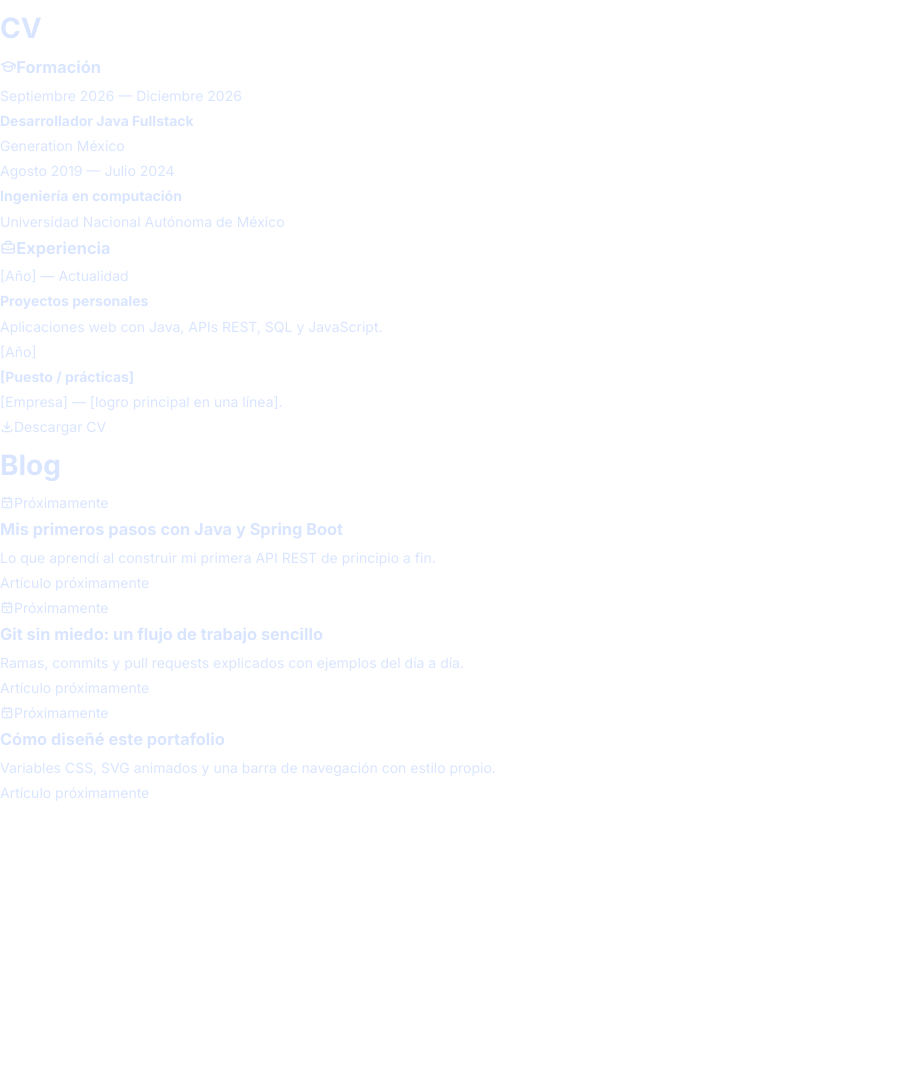
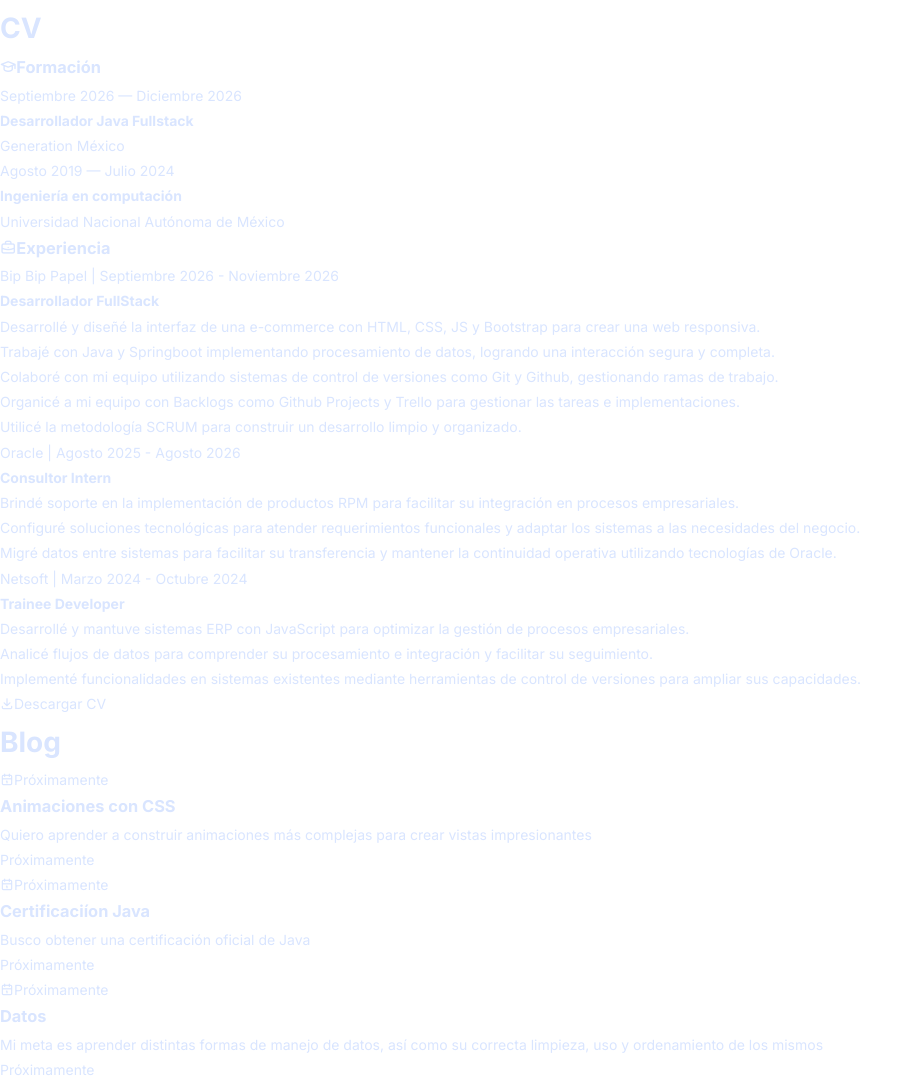
Before and after one commit to DanielMirandaAyalaDev/Portafolio_DV, a plain HTML site: page index.html in a window 1280 px wide. Shown: the part 3612-4693 px from the top of the page, without its empty margins (0-923 px from the left). Before the commit the page ends 4417 px from the top, so only its background shows below. Drawn offline with Linux system fonts and the light colour scheme.

Commit message:
feature: se llena la info faltante

```diff
--- a/index.html
+++ b/index.html
@@ -13,6 +13,7 @@
 </head>
 <body>
     <a class="skip-link" href="#contenido-principal">Saltar al contenido</a>
+
     <!--Menú de navegación-->
     <div id="page" class="site">
         <div class="nav_container">
@@ -50,6 +51,7 @@
                     </li>
                 </ul>
             </nav>
+
             <!-- Contenido de cada una de las secciones -->
             <main id="contenido-principal">
                 <div id="home_nav">
@@ -211,45 +213,58 @@
                             <h3><i class="ti ti-briefcase" aria-hidden="true"></i>Experiencia</h3>
                             <ol class="linea-tiempo">
                                 <li>
-                                    <span class="fecha">[Año] — Actualidad</span>
-                                    <h4>Proyectos personales</h4>
-                                    <p>Aplicaciones web con Java, APIs REST, SQL y JavaScript.</p>
+                                    <span class="fecha">Bip Bip Papel | Septiembre 2026 - Noviembre 2026</span>
+                                    <h4>Desarrollador FullStack</h4>
+                                    <p>Desarrollé y diseñé la interfaz de una e-commerce con HTML, CSS, JS y Bootstrap para crear una web responsiva.</p>
+                                    <p>Trabajé con Java y Springboot implementando procesamiento de datos, logrando una interacción segura y completa.</p>
+                                    <p>Colaboré con mi equipo utilizando sistemas de control de versiones como Git y Github, gestionando ramas de trabajo.</p>
+                                    <p>Organicé a mi equipo con Backlogs como Github Projects y Trello para gestionar las tareas e implementaciones.</p>
+                                    <p>Utilicé la metodología SCRUM para construir un desarrollo limpio y organizado.</p>
                                 </li>
                                 <li>
-                                    <span class="fecha">[Año]</span>
-                                    <h4>[Puesto / prácticas]</h4>
-                                    <p>[Empresa] — [logro principal en una línea].</p>
+                                    <span class="fecha">Oracle | Agosto 2025 - Agosto 2026</span>
+                                    <h4>Consultor Intern</h4>
+                                    <p>Brindé soporte en la implementación de productos RPM para facilitar su integración en procesos empresariales.</p>
+                                    <p>Configuré soluciones tecnológicas para atender requerimientos funcionales y adaptar los sistemas a las necesidades del negocio.</p>
+                                    <p>Migré datos entre sistemas para facilitar su transferencia y mantener la continuidad operativa utilizando tecnologías de Oracle.</p>
+                                </li>
+                                <li>
+                                    <span class="fecha">Netsoft | Marzo 2024 - Octubre 2024</span>
+                                    <h4>Trainee Developer</h4>
+                                    <p>Desarrollé y mantuve sistemas ERP con JavaScript para optimizar la gestión de procesos empresariales.</p>
+                                    <p>Analicé flujos de datos para comprender su procesamiento e integración y facilitar su seguimiento.</p>
+                                    <p>Implementé funcionalidades en sistemas existentes mediante herramientas de control de versiones para ampliar sus capacidades.</p>
                                 </li>
                             </ol>
                         </div>
                     </div>
 
-                    <!-- Link de descarga del pdf -->
-                    <a class="btn btn-principal btn-centro" href="cv.pdf" download><i class="ti ti-download" aria-hidden="true"></i>Descargar CV</a>
+                    <!-- Link de descarga del CV -->
+                    <a class="btn btn-principal btn-centro" href="CV_DanielMirandaAyala_Cohorte74.pdf" download><i class="ti ti-download" aria-hidden="true"></i>Descargar CV</a>
                 </div>
 
                 <!-- Sección del blog -->
                 <div id="blog_nav">
                     <h1>Blog</h1>
-                    <!-- AÑADIDO: entradas del blog -->
+
                     <div class="entradas">
                         <article class="entrada revelar">
                             <span class="fecha"><i class="ti ti-calendar" aria-hidden="true"></i>Próximamente</span>
-                            <h3>Mis primeros pasos con Java y Spring Boot</h3>
-                            <p>Lo que aprendí al construir mi primera API REST de principio a fin.</p>
-                            <span class="entrada-estado">Artículo próximamente</span>
+                            <h3>Animaciones con CSS</h3>
+                            <p>Quiero aprender a construir animaciones más complejas para crear vistas impresionantes</p>
+                            <span class="entrada-estado">Próximamente</span>
                         </article>
                         <article class="entrada revelar">
                             <span class="fecha"><i class="ti ti-calendar" aria-hidden="true"></i>Próximamente</span>
-                            <h3>Git sin miedo: un flujo de trabajo sencillo</h3>
-                            <p>Ramas, commits y pull requests explicados con ejemplos del día a día.</p>
-                            <span class="entrada-estado">Artículo próximamente</span>
+                            <h3>Certificaciíon Java</h3>
+                            <p>Busco obtener una certificación oficial de Java</p>
+                            <span class="entrada-estado">Próximamente</span>
                         </article>
                         <article class="entrada revelar">
                             <span class="fecha"><i class="ti ti-calendar" aria-hidden="true"></i>Próximamente</span>
-                            <h3>Cómo diseñé este portafolio</h3>
-                            <p>Variables CSS, SVG animados y una barra de navegación con estilo propio.</p>
-                            <span class="entrada-estado">Artículo próximamente</span>
+                            <h3>Datos</h3>
+                            <p>Mi meta es aprender distintas formas de manejo de datos, así como su correcta limpieza, uso y ordenamiento de los mismos</p>
+                            <span class="entrada-estado">Próximamente</span>
                         </article>
                     </div>
                 </div>
```
